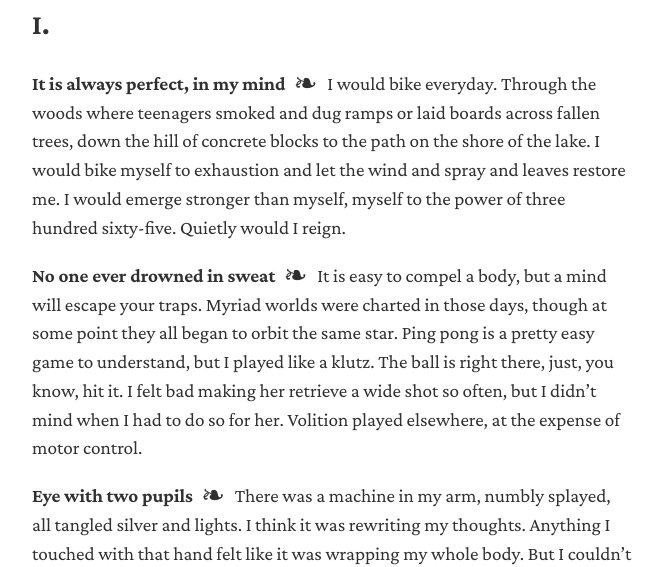
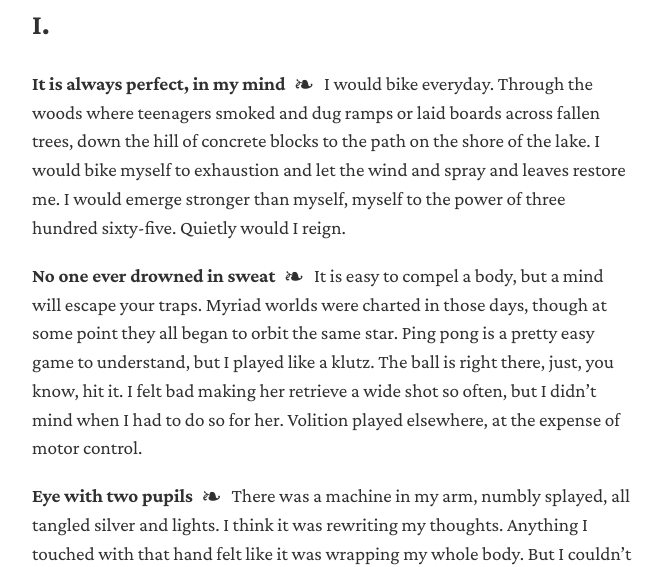
Before and after one commit to chigby/chigby.github.com, an Eleventy site: page src/northward.njk in a window 1280 px wide. Shown: the part 141-708 px from the top of the page, without its empty margins (308-971 px from the left). Built offline with nearby package versions, Linux system fonts and the light colour scheme; Eleventy itself is replaced by a stand-in of ours; files that its build step writes are made by us from their sources.

Commit message:
Make fleuron slightly smaller

```diff
--- a/src/css/post.css
+++ b/src/css/post.css
@@ -16,7 +16,7 @@ h3 {
 
 h3::after {
   content: '\2767';
-  font: 1.5em/0.5em sans-serif;
+  font: 1.3em/0.5em sans-serif;
   padding-left: 0.5rem;
   position: relative;
   top: 3px;
```
